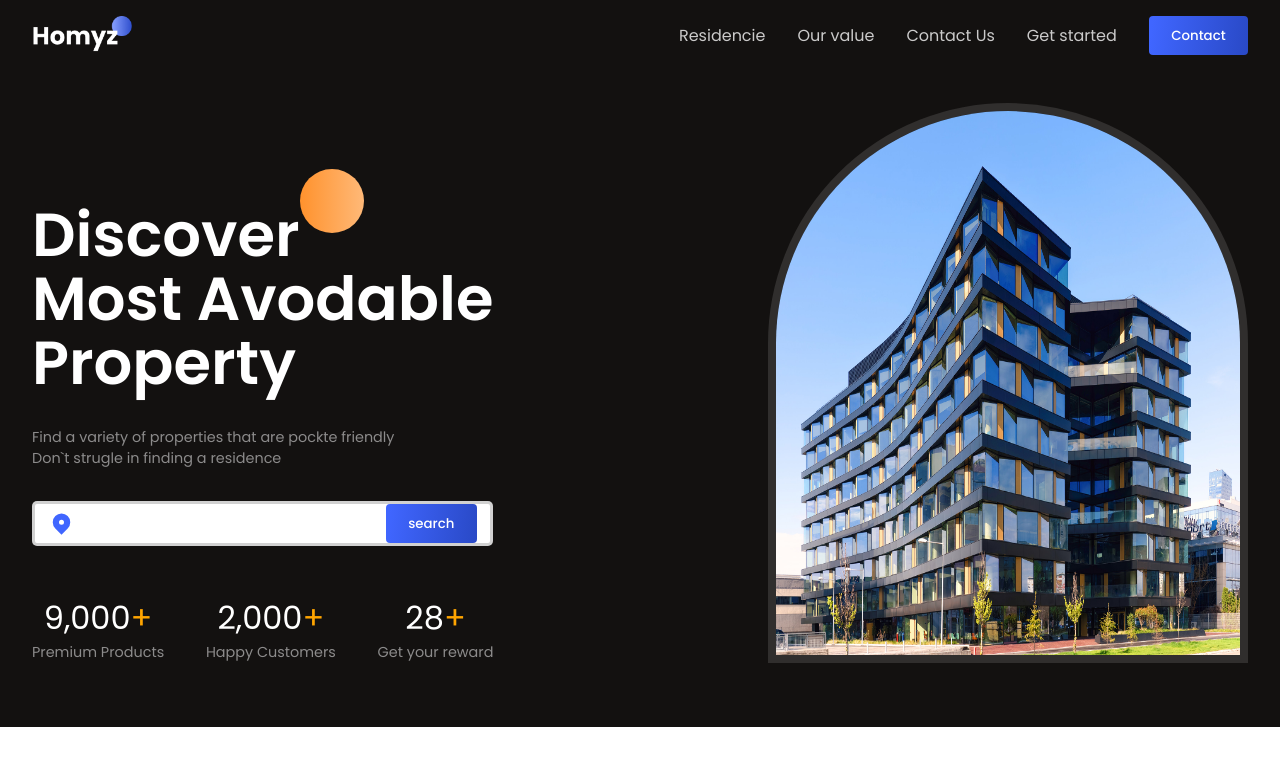
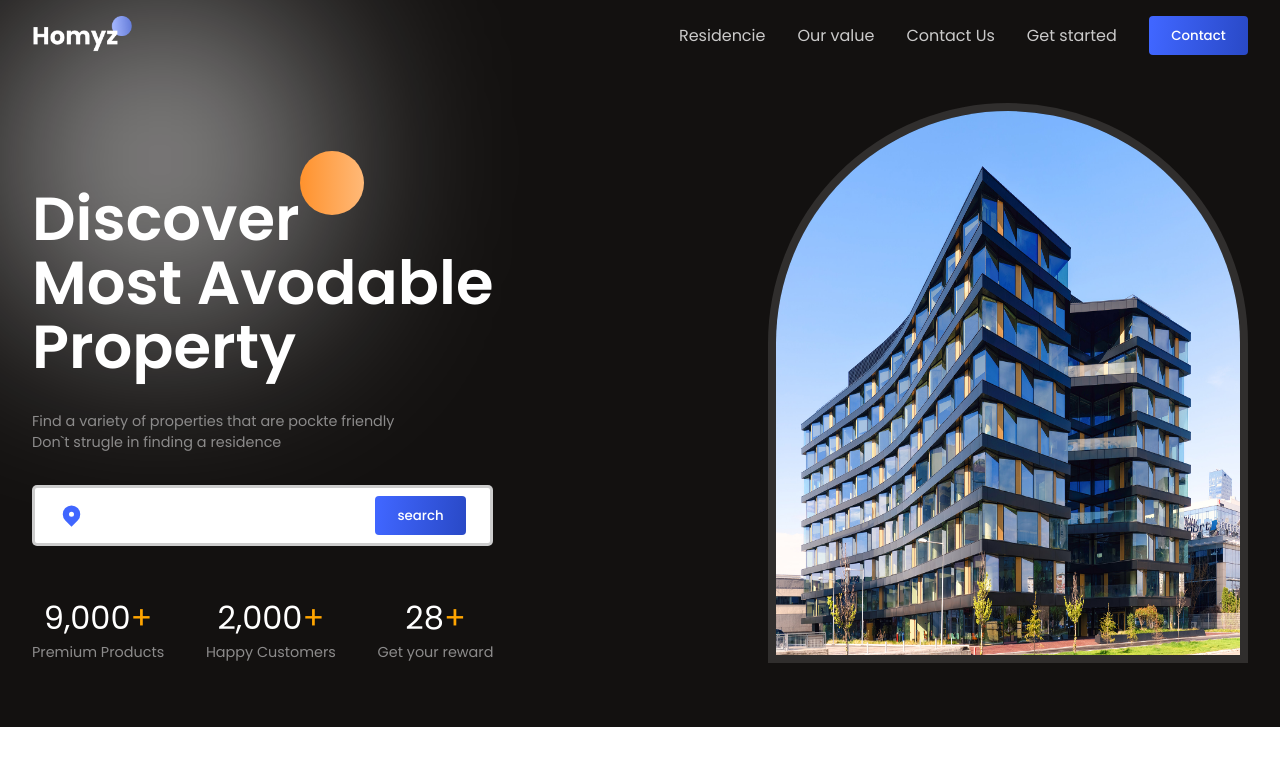
Before and after one commit to fidelis182/Realestate, a React (Vite) app in the folder realestate/: page / in a window 1280 px wide. Shown: the top 766 px of the page. Built offline with nearby package versions, Linux system fonts and the light colour scheme.

Commit message:
hot fix on hero section

```diff
--- a/realestate/src/App.jsx
+++ b/realestate/src/App.jsx
@@ -1,11 +1,15 @@
 import Header from "./components/header/Header";
 import Hero from "./components/Hero/Hero";
+import "./app.css";
 
 function App() {
   return (
     <div className="App">
-      <Header />
-      <Hero />
+      <div>
+        <div className="white-gradient" />
+        <Header />
+        <Hero />
+      </div>
     </div>
   );
 }
--- /dev/null
+++ b/realestate/src/app.css
@@ -0,0 +1,15 @@
+.App {
+  position: relative;
+  overflow-x: clip;
+}
+.App > :nth-child(1) {
+  background-color: var(--black);
+}
+.white-gradient {
+  position: absolute;
+  width: 20rem;
+  height: 20rem;
+  background: rgba(255, 255, 255, 0.522);
+  filter: blur(100px);
+  border-radius: 100px;
+}
--- a/realestate/src/components/Hero/hero.css
+++ b/realestate/src/components/Hero/hero.css
@@ -2,7 +2,6 @@
   color: white;
   position: relative;
   padding-bottom: 2rem;
-  background-color: var(--black);
 }
 .hero-container {
   justify-content: space-between;
@@ -35,8 +34,8 @@
 .search-bar {
   background-color: white;
   border-radius: 5px;
-  border: 3px solid rgba(120, 120, 120, 0.34);
-  padding: 0.5 1rem;
+  border: 3px solid rgba(120, 120, 120, 0.374);
+  padding: 0.5rem 1rem;
   justify-content: space-around;
   width: 100%;
   margin-top: 2rem;
--- a/realestate/src/components/header/header.css
+++ b/realestate/src/components/header/header.css
@@ -1,5 +1,4 @@
 .h-wraper {
-  background-color: var(--black);
   color: white;
 }
 .h-container {
```
